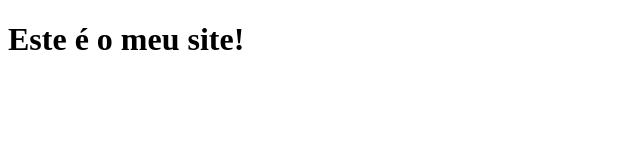
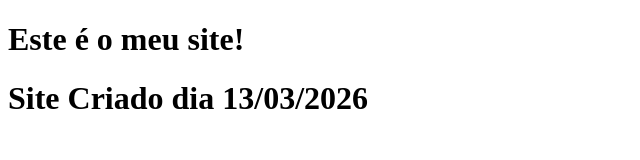
Before and after one commit to 051Guilherme/Aula03, a plain HTML site: page index.html in a window 1280 px wide. Shown: the whole page, without its empty margins (0-640 px from the left). Drawn offline with Linux system fonts and the light colour scheme.

Commit message:
feat - adicionado data de criaçao

```diff
--- a/index.html
+++ b/index.html
@@ -7,6 +7,6 @@
 </head>
 <body>
     <h1>Este é o meu site!</h1>
-    <h1></h1>
+    <h1>Site Criado dia 13/03/2026</h1>
 </body>
 </html>
```
